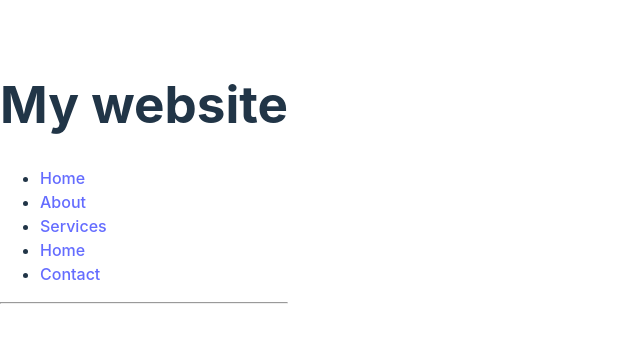
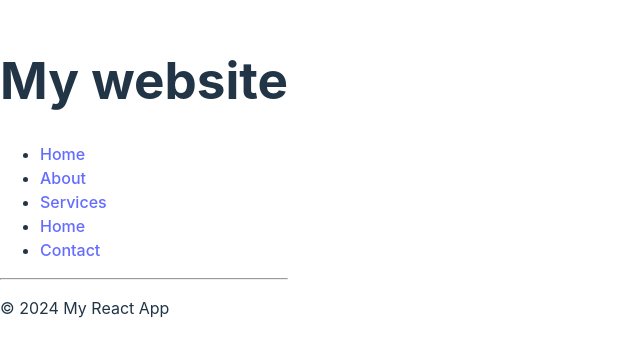
Before and after one commit to mmazzet/my-react-app, a React (Vite) app in the folder my-react-app/: page / in a window 1280 px wide. Shown: the part 223-578 px from the top of the page, without its empty margins (0-640 px from the left). Built offline with nearby package versions, Linux system fonts and the light colour scheme.

Commit message:
added footer with date object

```diff
--- a/my-react-app/src/App.jsx
+++ b/my-react-app/src/App.jsx
@@ -1,9 +1,13 @@
 import Header from './Header.jsx'
+import Footer from './Footer.jsx'
 
 function App() {
 
   return(
-    <Header />
+    <>
+      <Header />
+      <Footer />
+    </>
   );
 
 }
--- /dev/null
+++ b/my-react-app/src/Footer.jsx
@@ -0,0 +1,10 @@
+
+function Footer() {
+    return (
+        <footer>
+            <p>© {new Date().getFullYear()} My React App</p>
+        </footer>
+    );
+}
+
+export default Footer;
```
Also changed, not shown: 1 other file (tests, documents, lock files or other folders).
